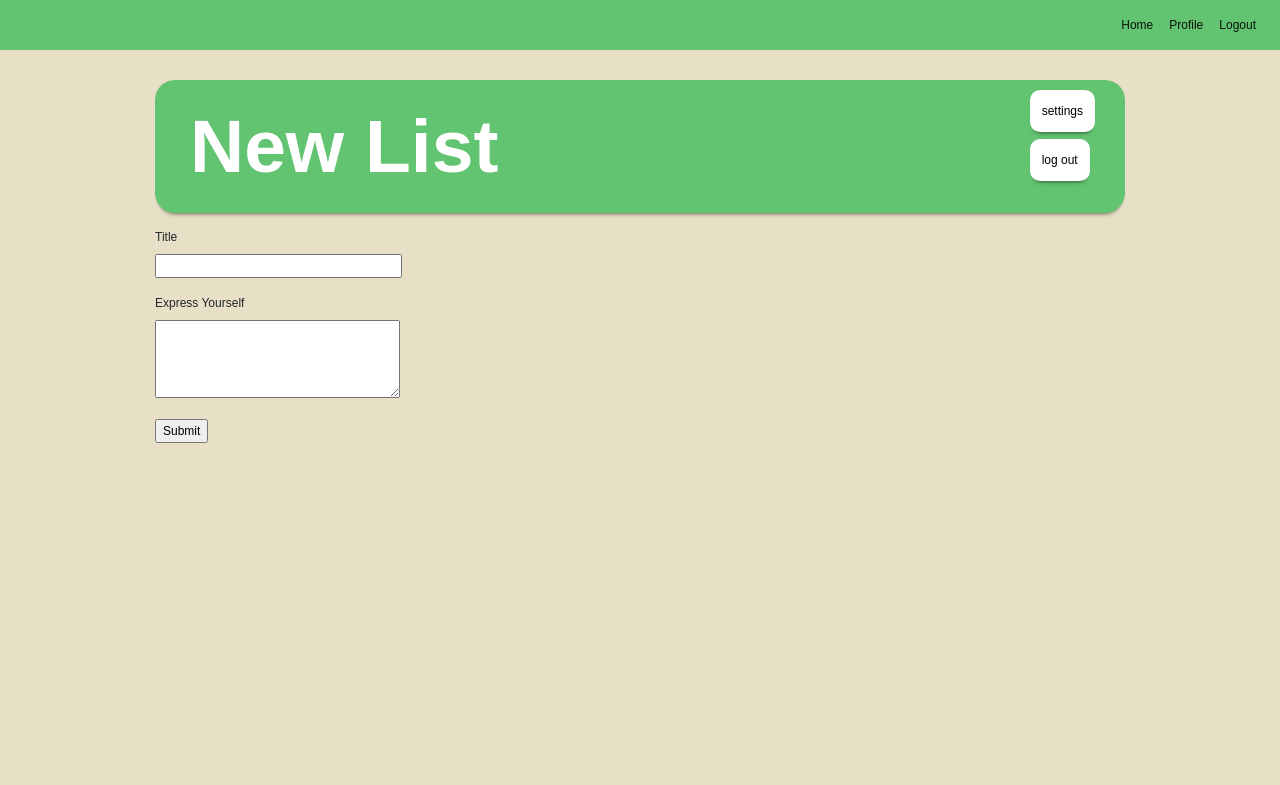
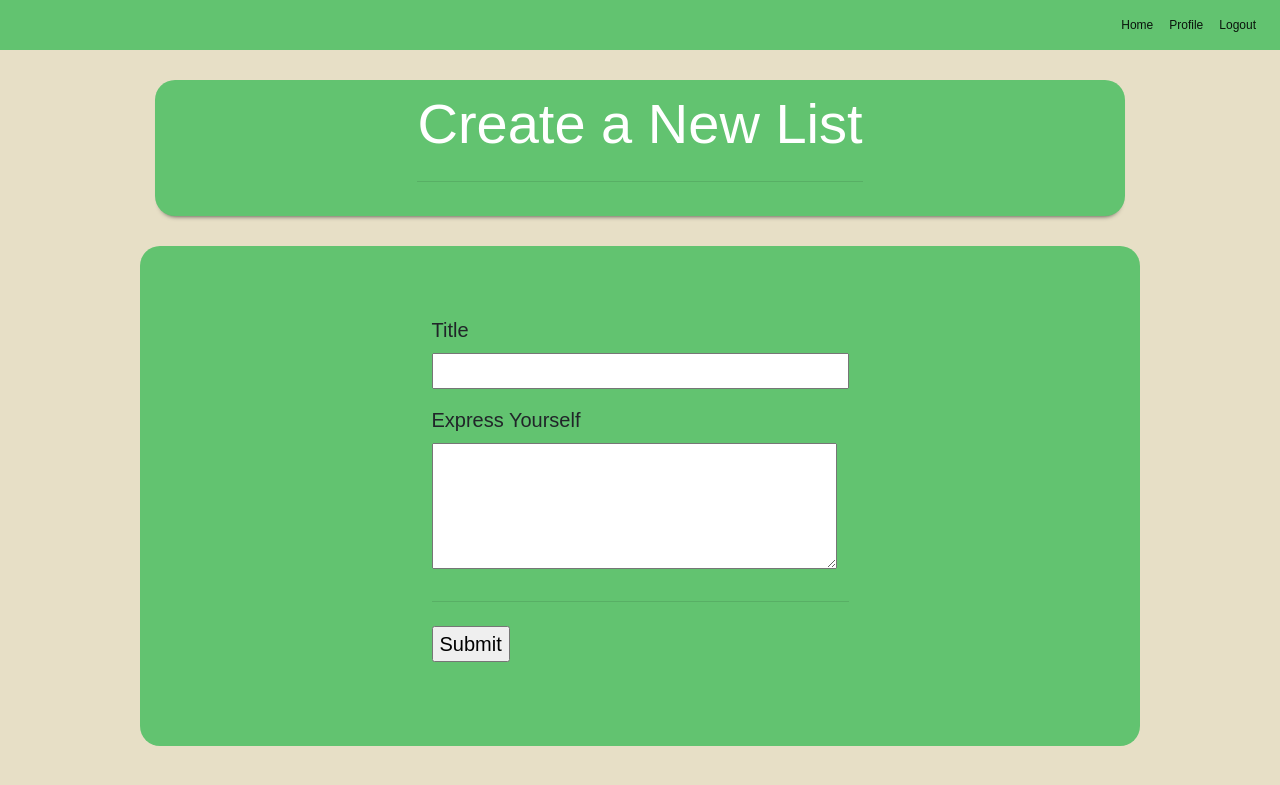
Before and after one commit to antonio-lopez/cpsc-349-project-one, a Flask app: page /new_list in a window 1280 px wide. Shown: the top 785 px of the page. Run offline with Flask 2, Linux system fonts and the light colour scheme; the visitor is signed in with stand-in values (Sample User, id 1); data comes from the database, SQL or seed files in the repository; some libraries are stand-ins or nearby versions.

Commit message:
updated edit/new list

```diff
--- a/app/templates/add_list.html
+++ b/app/templates/add_list.html
@@ -1,38 +1,39 @@
 {% extends "base.html" %}
 {% block content %}
+<div class="container">
+    <div class="jumbotron jumbotron-fluid header" style="display: flex; justify-content: center;">
+        <div>
+            <h2 class="display-4" style="color: white;">Create a New List</h1>
+            <hr class="my-4">
+        </div>
+    </div>
+</div>
 
-<div class="container">
-    <div class="header">
-        <span class="title">New List</span>
-
-        <div class="header-buttons">
-            <form>
-                <button class="title-button" formaction="settings.html">settings</button>
-                <button class="title-button" formaction="homepage.html">log out</button>
-            </form>
-        </div> <!-- header-buttons -->
-    </div> <!-- header -->
-
+    <div class="container" style="display: flex;justify-content: center; align-items: center; height: 500px;background-color:  #62C370; margin-top: 30px; border-radius: 20px;margin-bottom: 30px;">
         <form action="" method="post">
             {{ form.hidden_tag() }}
-        <p>
+            <p style="font-size: 20px;">
                 {{ form.title.label }}<br>
                 {{ form.title(size=32) }}<br>
                 {% for error in form.title.errors %}
                 <span style="color: red;">[{{ error }}]</span>
                 {% endfor %}
             </p>
-        <p>
+            <p style="font-size: 20px;">
                 {{ form.body.label }}<br>
                 {{ form.body(cols=32, rows=4) }}<br>
                 {% for error in form.body.errors %}
                 <span style="color: red;">[{{ error }}]</span>
                 {% endfor %}
             </p>
-        <p>{{ form.submit() }}</p>
+            <hr class="my-4">
+
+            <p style="font-size: 20px;">{{ form.submit() }}</p>
         </form>
 
 
     </div> <!-- container -->
 
+
+
 {% endblock %}
```
Also changed, not shown: app/templates/edit_list.html (+22 -17 lines). Lines whose indentation alone changed are shown as unchanged.
